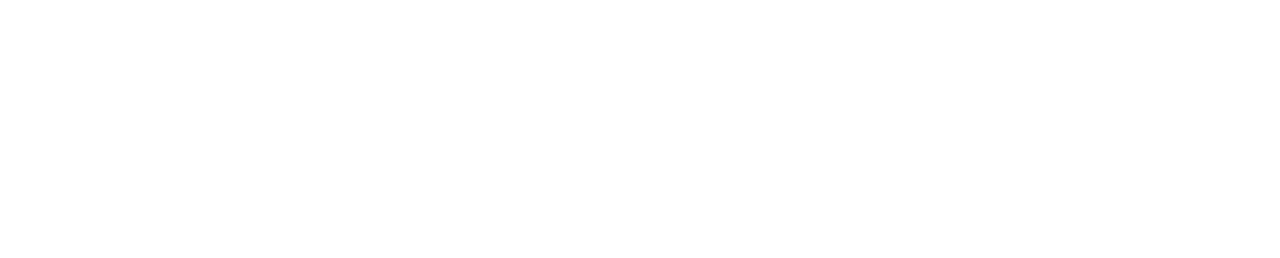
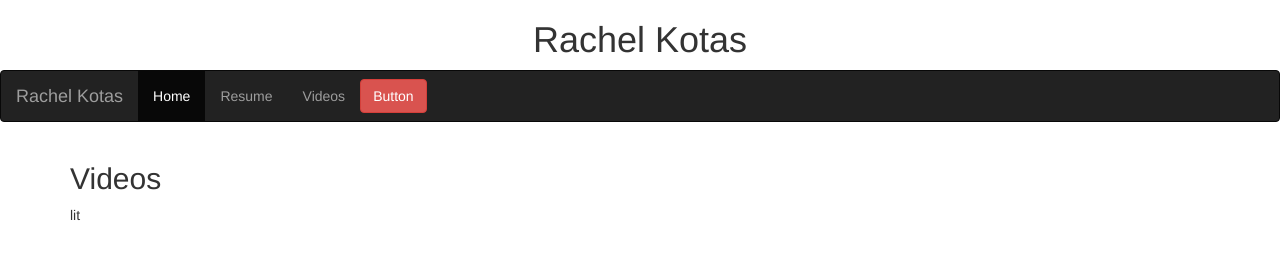
Before and after one commit to rkotas2/rkotas2.github.io, a plain HTML site: page index3.html in a window 1280 px wide. Drawn offline with nearby package versions, Linux system fonts and the light colour scheme.

Commit message:
changesss

```diff
--- a/index3.html
+++ b/index3.html
@@ -0,0 +1,31 @@
+<center>
+  <h1>Rachel Kotas</h1>
+</center>
+<head>
+
+  <meta charset="utf-8">
+  <meta name="viewport" content="width=device-width, initial-scale=1">
+  <link rel="stylesheet" href="https://maxcdn.bootstrapcdn.com/bootstrap/3.3.7/css/bootstrap.min.css">
+  <script src="https://ajax.googleapis.com/ajax/libs/jquery/3.1.1/jquery.min.js"></script>
+  <script src="https://maxcdn.bootstrapcdn.com/bootstrap/3.3.7/js/bootstrap.min.js"></script>
+</head>
+<body>
+
+<nav class="navbar navbar-inverse">
+  <div class="container-fluid">
+    <div class="navbar-header">
+      <a class="navbar-brand" href="#">Rachel Kotas</a>
+    </div>
+    <ul class="nav navbar-nav">
+      <li class="active"><a href="#">Home</a></li>
+      <li><a href="index2.html">Resume</a></li>
+      <li><a href="index3.html">Videos</a></li>
+    </ul>
+    <button class="btn btn-danger navbar-btn">Button</button>
+  </div>
+</nav>
+
+<div class="container">
+  <h2>Videos</h2>
+  <p>lit</p>
+</div>
```
Also changed, not shown: index2.html (+1 -1 lines).
